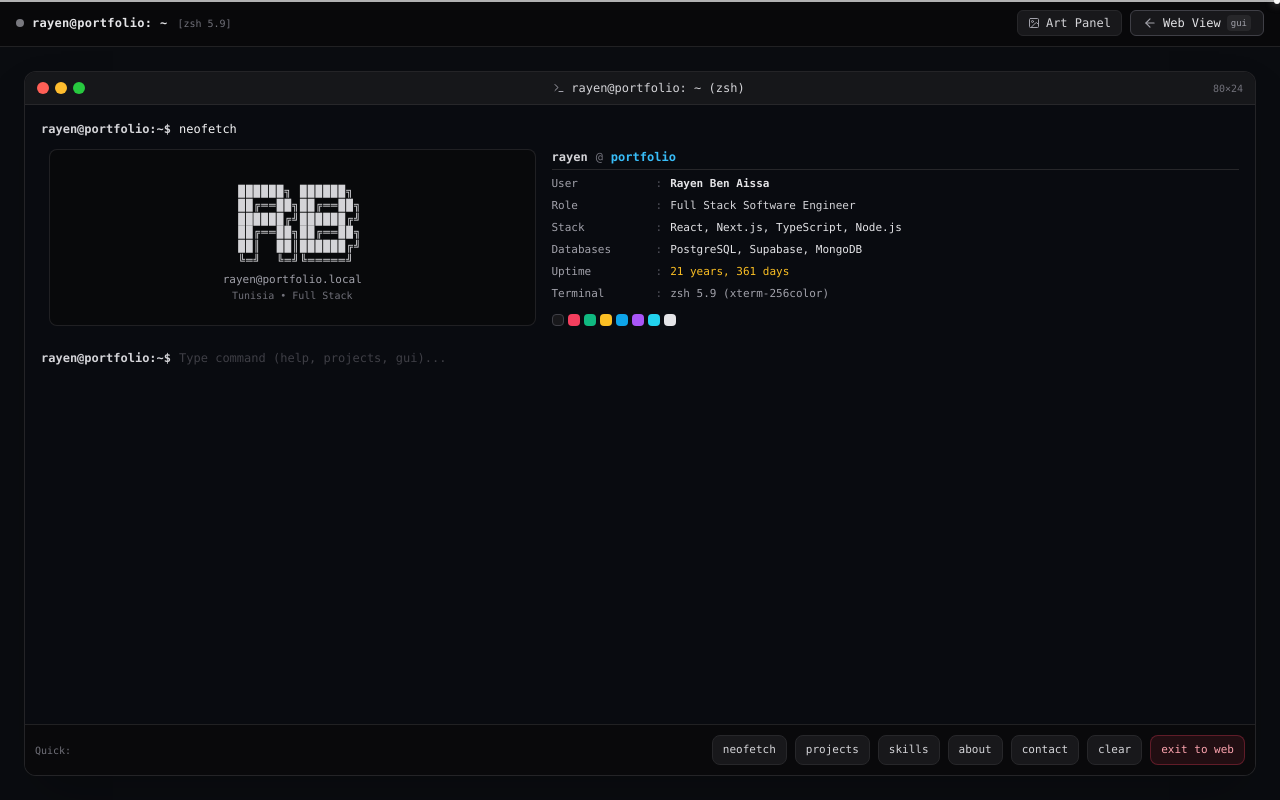
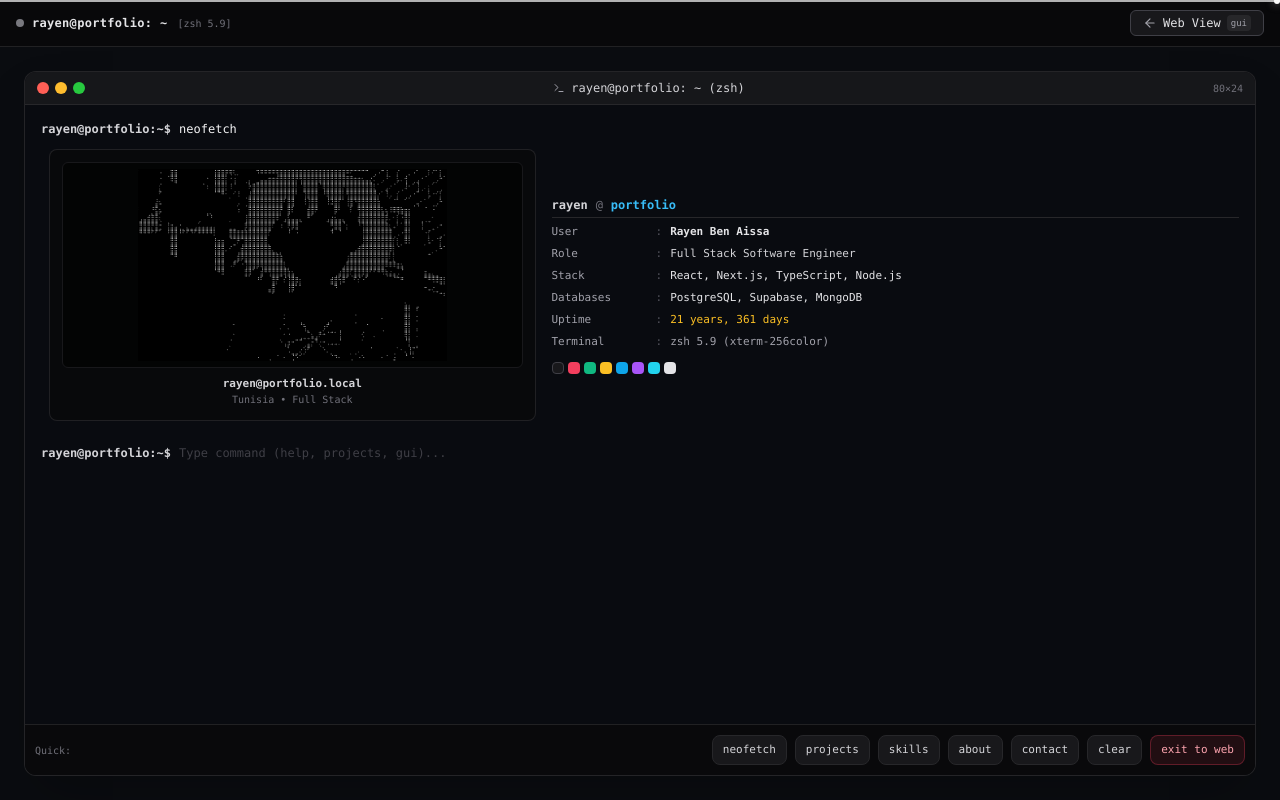
Before and after one commit to ErenYea9er69/portfolio, a Next.js app: page /cli in a window 1280 px wide. Built offline with nearby package versions, Linux system fonts and the light colour scheme.

Commit message:
feat: embed terminal GIF art in neofetch startup and remove art panel toggle

```diff
--- a/src/components/cli-interface.tsx
+++ b/src/components/cli-interface.tsx
@@ -2,7 +2,7 @@
 
 import React, { useState, useEffect, useRef } from 'react';
 import { DATA } from '@/data/resume';
-import { ArrowLeft, Terminal as TerminalIcon, ExternalLink, Image as ImageIcon } from 'lucide-react';
+import { ArrowLeft, Terminal as TerminalIcon, ExternalLink } from 'lucide-react';
 import { cn } from '@/lib/utils';
 
 interface CliInterfaceProps {
@@ -32,7 +32,6 @@ export function CliInterface({ onGuiCommand }: CliInterfaceProps) {
   const [history, setHistory] = useState<string[]>([]);
   const [historyIndex, setHistoryIndex] = useState<number>(-1);
   const [outputList, setOutputList] = useState<CommandOutput[]>([]);
-  const [showDemoArt, setShowDemoArt] = useState(false);
 
   const bottomRef = useRef<HTMLDivElement>(null);
   const inputRef = useRef<HTMLInputElement>(null);
@@ -321,19 +320,17 @@ export function CliInterface({ onGuiCommand }: CliInterfaceProps) {
 
     return (
       <div className="flex flex-col md:grid md:grid-cols-12 gap-3 md:gap-4 py-2 text-xs font-mono">
-        {/* Desktop: Clean Developer Monogram ASCII */}
-        <div className="hidden md:flex md:col-span-5 flex-col items-center justify-center p-3 rounded-lg bg-zinc-950/80 border border-zinc-800/80 select-none">
-          <pre className="text-zinc-300 leading-tight text-[11px] font-bold tracking-widest text-center">
-{`
-  ██████╗ ██████╗
-  ██╔══██╗██╔══██╗
-  ██████╔╝██████╔╝
-  ██╔══██╗██╔══██╗
-  ██║  ██║██████╔╝
-  ╚═╝  ╚═╝╚═════╝
-`}
-          </pre>
-          <div className="text-[11px] text-zinc-400 font-mono mt-1">
+        {/* Desktop: Auto-appearing GIF artwork */}
+        <div className="hidden md:flex md:col-span-5 flex-col items-center justify-center p-3 rounded-lg bg-zinc-950/80 border border-zinc-800/80 select-none overflow-hidden">
+          <div className="w-full flex items-center justify-center bg-black/60 rounded-md p-1.5 mb-2 border border-zinc-900">
+            {/* eslint-disable-next-line @next/next/no-img-element */}
+            <img
+              src="/demo.gif"
+              alt="Terminal GIF Art"
+              className="w-full max-h-48 object-contain rounded filter contrast-125 brightness-95"
+            />
+          </div>
+          <div className="text-[11px] text-zinc-300 font-mono font-semibold">
             rayen@portfolio.local
           </div>
           <div className="text-[10px] text-zinc-500 font-mono">
@@ -515,17 +512,6 @@ export function CliInterface({ onGuiCommand }: CliInterfaceProps) {
         </div>
 
         <div className="flex items-center gap-2">
-          {/* Toggle ASCII art visibility button */}
-          <button
-            type="button"
-            onClick={() => setShowDemoArt(!showDemoArt)}
-            className="flex items-center gap-1.5 px-2.5 py-1 rounded-md bg-zinc-900 border border-zinc-800 hover:border-zinc-700 text-zinc-300 text-xs transition-colors cursor-pointer"
-            title="Toggle ASCII art side panel"
-          >
-            <ImageIcon className="size-3 text-zinc-400" />
-            <span className="hidden sm:inline">{showDemoArt ? "Hide Art" : "Art Panel"}</span>
-          </button>
-
           {/* Return to Web / GUI button */}
           <button
             type="button"
@@ -545,37 +531,10 @@ export function CliInterface({ onGuiCommand }: CliInterfaceProps) {
         </div>
       </header>
 
-      {/* ─── MAIN WORKSPACE (Full height flex on mobile, split on desktop when art enabled) ─── */}
+      {/* ─── MAIN WORKSPACE ─── */}
       <main className="flex-1 min-h-0 relative z-10 p-2 sm:p-4 md:p-6 flex flex-col max-w-7xl mx-auto w-full">
         <div className="flex-1 min-h-0 flex gap-4 items-stretch">
-
-          {/* ─── OPTIONAL LEFT COLUMN: DEMO.GIF (Only on desktop or when toggled) ─── */}
-          {showDemoArt && (
-            <div className="w-80 shrink-0 hidden lg:flex flex-col justify-center animate-in fade-in duration-200">
-              <div className="rounded-xl border border-zinc-800/80 bg-zinc-950/90 overflow-hidden shadow-xl flex flex-col">
-                <div className="flex items-center justify-between px-3 py-2 bg-zinc-900/90 border-b border-zinc-800 text-[11px] text-zinc-400 select-none">
-                  <span className="font-mono text-[10px]">ascii_matrix.gif</span>
-                  <span className="text-[9px] px-1.5 py-0.5 rounded bg-zinc-500/20 text-zinc-300 font-semibold">
-                    LIVE
-                  </span>
-                </div>
-                <div className="relative bg-black flex items-center justify-center p-2">
-                  {/* eslint-disable-next-line @next/next/no-img-element */}
-                  <img
-                    src="/demo.gif"
-                    alt="ASCII art decoration"
-                    className="w-full h-auto object-contain rounded filter contrast-125 brightness-95"
-                  />
-                </div>
-                <div className="p-3 bg-zinc-950 border-t border-zinc-900 text-xs flex justify-between items-center">
-                  <span className="text-zinc-300 font-semibold">{DATA.name}</span>
-                  <span className="text-[10px] text-zinc-400 font-mono">Tunisia</span>
-                </div>
-              </div>
-            </div>
-          )}
-
-          {/* ─── TERMINAL WINDOW (Takes 100% space on phones) ─── */}
+          {/* ─── TERMINAL WINDOW ─── */}
           <div className="flex-1 min-w-0 min-h-0 flex flex-col">
             <div
               ref={terminalBoxRef}
```
Also changed, not shown: 1 other file (tests, documents, lock files or other folders).
